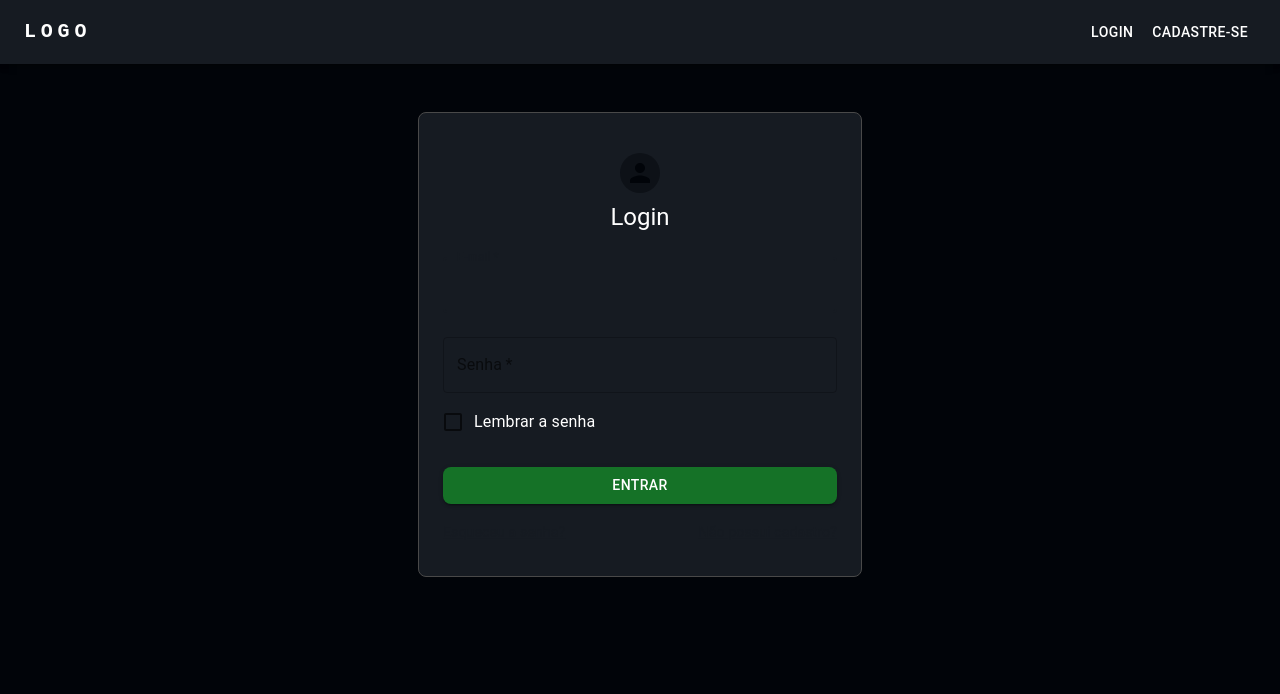
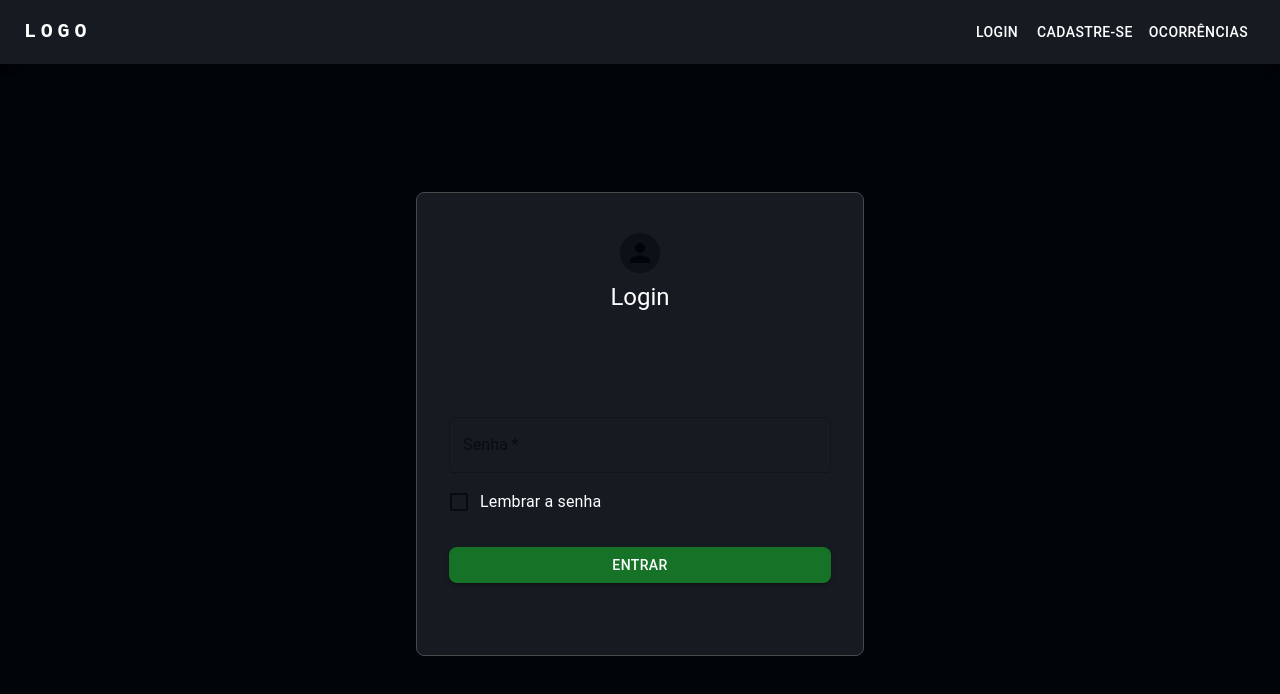
Before and after one commit to abrunaanunes/saoitr, a React (Create React App) app in the folder client/: page /login in a window 1280 px wide. Shown: the top 694 px of the page. Built offline with nearby package versions, Linux system fonts and the light colour scheme.

Commit message:
Alterações layout

```diff
--- a/client/src/components/Menu.js
+++ b/client/src/components/Menu.js
@@ -9,9 +9,11 @@ function Menu() {
 
     const navItems = !authenticated ? [
         {title:'Login', href: '/login'},
-        {title: 'Cadastre-se', href: '/register'}
+        {title: 'Cadastre-se', href: '/register'},
+        {title: 'Ocorrências', href: '/'},
     ] : [
-
+        {title: 'Ocorrências', href: '/'},
+        {title:'Minhas ocorrências', href: '/'},
     ];
 
     const handleLogout = (event) => {
@@ -27,7 +29,7 @@ function Menu() {
       }
 
     return (
-        <AppBar position="relative">
+        <AppBar position="absolute">
             <Toolbar>
             <Typography
                 variant="h6"
@@ -48,10 +50,8 @@ function Menu() {
                 LOGO
             </Typography>
             <Box>
-                {!authenticated ? navItems.map((item) => (
-                    <Button href={item.href} sx={{ color: '#fff' }} component={Link}>
-                        {item.title}
-                    </Button>)) : <Button onClick={handleLogout} sx={{ color: '#fff' }}>Logout</Button>}
+                { navItems.map((item) => ( <Button href={item.href} sx={{ color: '#fff' }} component={Link}> {item.title} </Button>)) }
+                { authenticated ? <Button onClick={handleLogout} sx={{ color: '#fff' }}>Logout</Button> : null }
             </Box>
             </Toolbar>
         </AppBar>
--- a/client/src/pages/Home.js
+++ b/client/src/pages/Home.js
@@ -1,19 +1,58 @@
 import * as React from 'react'
 import { ThemeProvider } from '@mui/material/styles'
+import { Box, Typography } from '@mui/material';
 import Menu from '../components/Menu'
 import Footer from '../components/Footer'
 import customTheme from '../themeConfig'
+import Image from '../assets/background.jpg';
 
+const styles = {
+  background: {
+    backgroundImage: `url(${Image})`,
+    backgroundSize: 'cover',
+    backgroundPosition: 'center',
+    height: '100vh',
+    width: '100%',
+    position: 'relative'
+  },
+  overlay: {
+    height: '100%',
+    width: '100%',
+    position: 'absolute',
+    backgroundColor: '#000',
+    opacity: '0.8'
+  },
+  page: {
+    position: 'relative'
+  },
+  banner: {
+    height: '75%',
+    width: '50%',
+    backgroundColor: '#161b22',
+    color: '#fff',
+    fontSize: '4rem',
+    display: 'flex',
+    flexDirection: 'column',
+    alignItems: 'center',
+    justifyContent: 'start',
+    zIndex: '9999',
+    padding: '0 2rem'
+  }
+}
 
 export default function Home() {
 
   return (
     <ThemeProvider theme={customTheme}>
-      <Menu></Menu>
-      <main>
-
-      </main>
-      <Footer></Footer>
+      <Box sx={styles.page}>
+        <Menu></Menu>
+        <main>
+        <Box sx={styles.background}>
+          <Box sx={styles.overlay}></Box>
+        </Box>
+        </main>
+        <Footer></Footer>
+      </Box>
     </ThemeProvider>
   )
 }
--- a/client/src/pages/Login.js
+++ b/client/src/pages/Login.js
@@ -35,8 +35,17 @@ export default function Login() {
   return (
     <ThemeProvider theme={customTheme}>
       <Menu></Menu>
-      <Container component="main" maxWidth="xs"
-        sx={{
+      <Container component="main" sx={{
+        height: '100vh',
+        width: '100%',
+        display: 'flex',
+        flexDirection: 'column',
+        justifyContent: 'center',
+        alignItems: 'center',
+       }}
+        >
+        <CssBaseline />
+        <Box maxWidth="xs" sx={{
           backgroundColor: "#161b22",
           display: 'flex',
           flexDirection: 'column',
@@ -45,10 +54,9 @@ export default function Login() {
           borderRadius: 2,
           marginTop: 6,
           border: 1,
-          borderColor: '#494949'
-        }}
-        >
-        <CssBaseline />
+          borderColor: '#494949',
+          width: '28rem',
+        }}>
           <Box
             sx={{
               display: 'flex',
@@ -110,6 +118,7 @@ export default function Login() {
               </Grid>
             </Box>
           </Box>
+        </Box>
         <Footer></Footer>
       </Container>
     </ThemeProvider>
--- a/client/src/pages/Register.js
+++ b/client/src/pages/Register.js
@@ -29,8 +29,17 @@ export default function Register() {
   return (
     <ThemeProvider theme={customTheme}>
       <Menu></Menu>
-      <Container component="main" maxWidth="xs"
-        sx={{
+      <Container component="main" sx={{
+        height: '100vh',
+        width: '100%',
+        display: 'flex',
+        flexDirection: 'column',
+        justifyContent: 'center',
+        alignItems: 'center',
+       }}
+      >
+        <CssBaseline />
+        <Box maxWidth="xs" sx={{
           backgroundColor: "#161b22",
           display: 'flex',
           flexDirection: 'column',
@@ -39,10 +48,9 @@ export default function Register() {
           borderRadius: 2,
           marginTop: 6,
           border: 1,
-          borderColor: '#494949'
-        }}
-      >
-        <CssBaseline />
+          borderColor: '#494949',
+          width: '28rem',
+        }}>
           <Box
             sx={{
               display: 'flex',
@@ -108,6 +116,7 @@ export default function Register() {
               </Grid>
             </Box>
           </Box>
+        </Box>
         <Footer></Footer>
       </Container>
     </ThemeProvider>
```
Also changed, not shown: 1 other file (tests, documents, lock files or other folders). Lines whose indentation alone changed are shown as unchanged.
